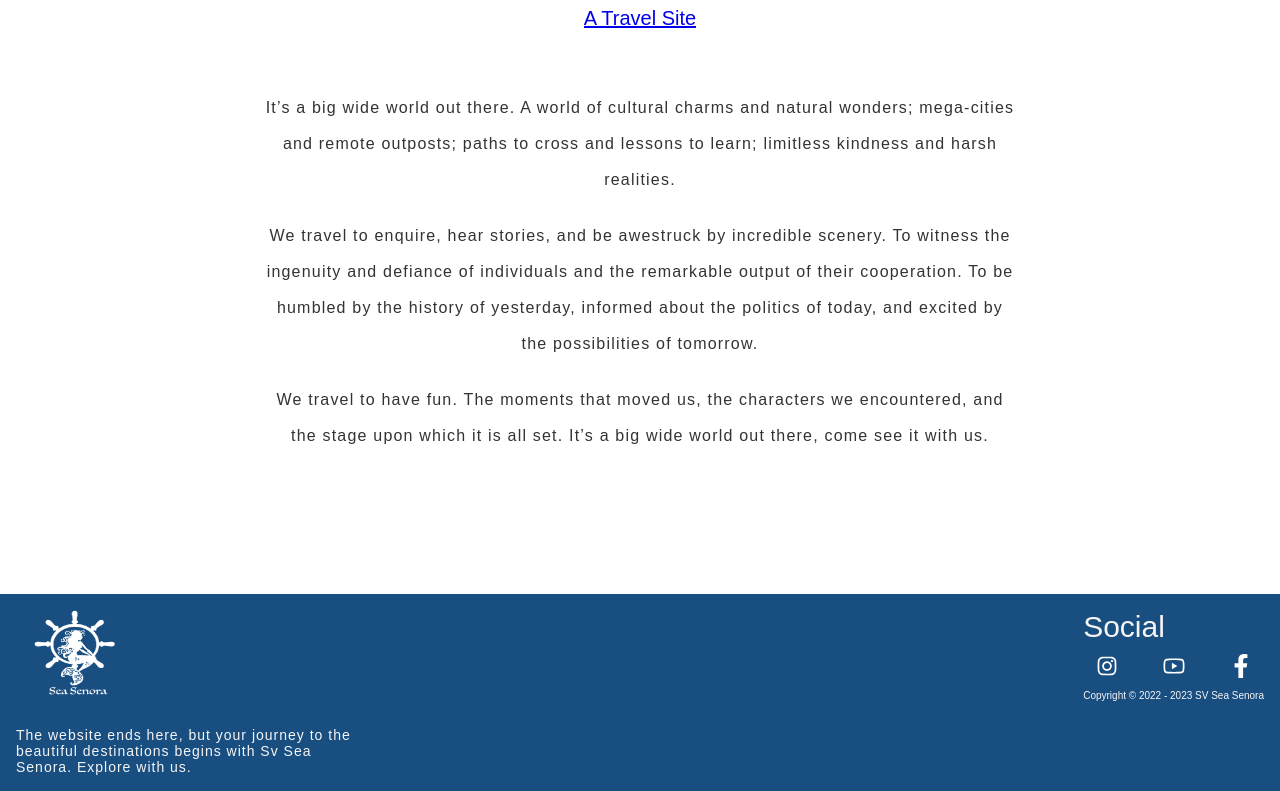
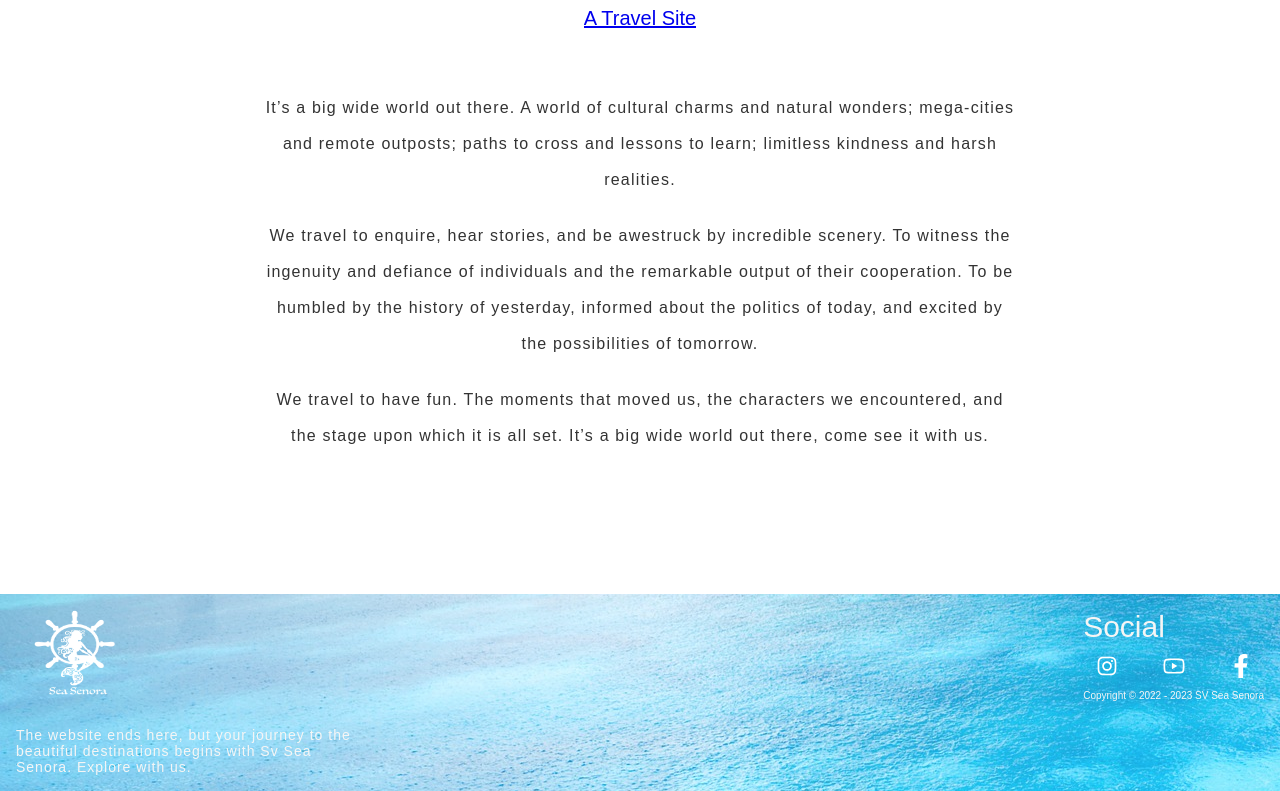
Before and after one commit to diverdowngit/seasenora, a React (Create React App) app: page / in a window 1280 px wide. Shown: the part 978-1769 px from the top of the page. Built offline with nearby package versions, Linux system fonts and the light colour scheme; no server answers; a web font is replaced by a local one.

Commit message:
added footer img

```diff
--- a/src/modules/user/components/Footer/Footer.jsx
+++ b/src/modules/user/components/Footer/Footer.jsx
@@ -9,7 +9,7 @@ import classnames from 'classnames';
 
 export default function Footer() {
   return (
-    <div className={styles.container}color="blue">
+    <div className={styles.container}>
       <div className={styles.wrapper}>
 
         <div className={styles.brand}>
--- a/src/modules/user/components/Footer/Footer.module.css
+++ b/src/modules/user/components/Footer/Footer.module.css
@@ -1,8 +1,8 @@
 .container {
   padding: 1.6rem;
-   background-color: #003B73;
+   /* background-color: #003B73;  */
   color: whitesmoke;
-
+  background-image: url("../../../../assets/water.jpg");
   opacity: 90%;
 }
 
```
Also changed, not shown: public/index.html (line endings or trailing spaces), src/assets/water.jpg (added).
